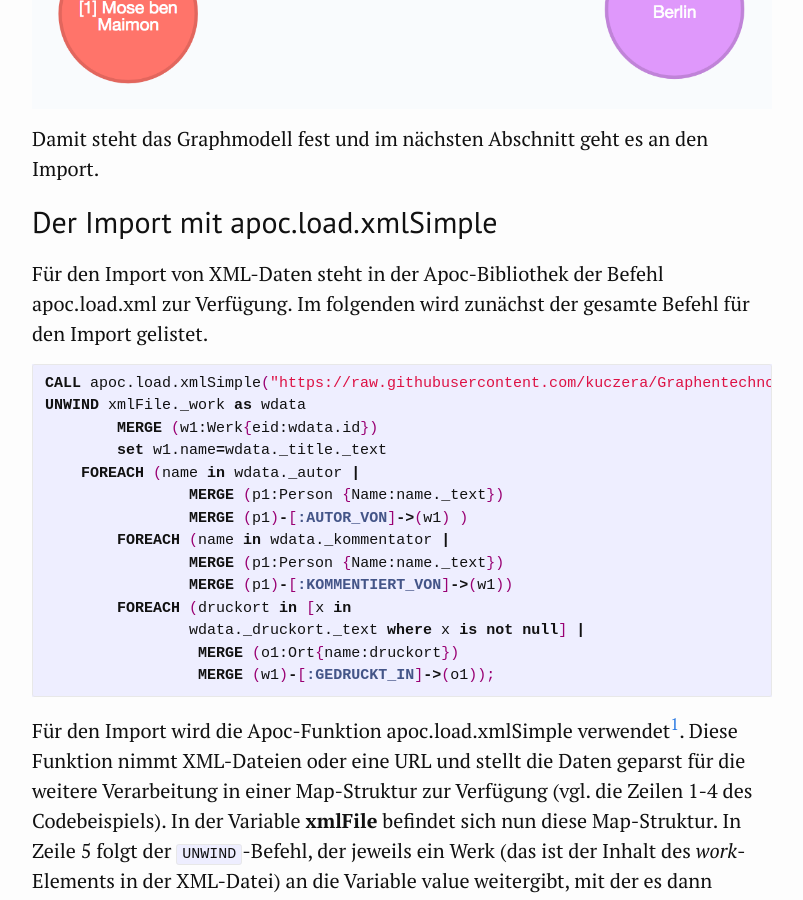
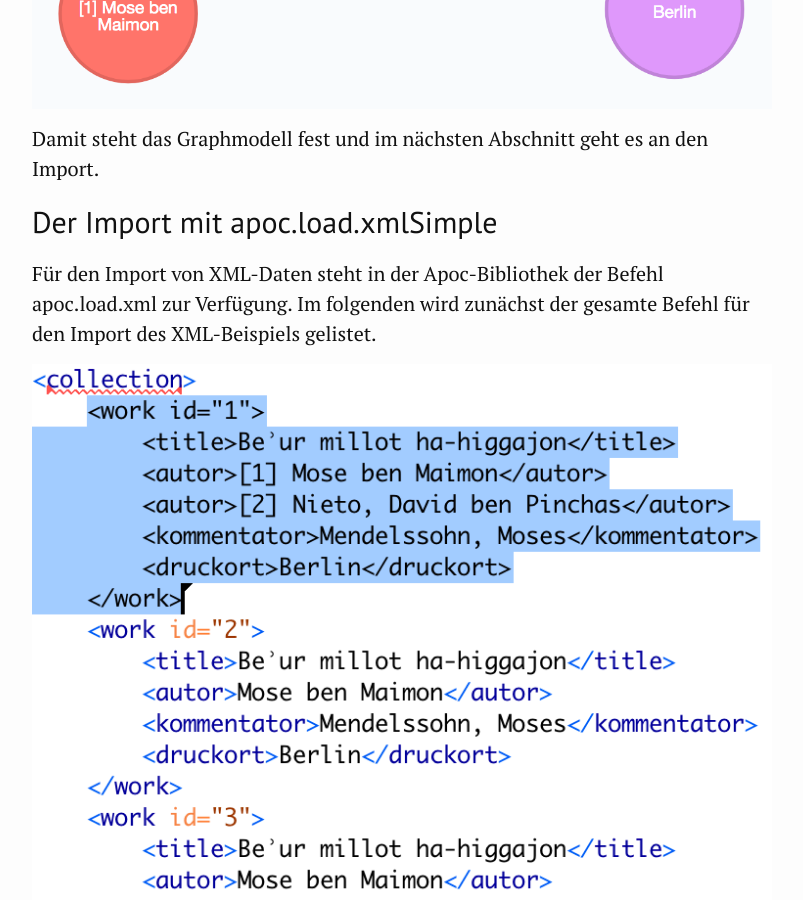
Before and after one commit to kuczera/Graphentechnologien, a Jekyll site: the page built from docs/25_xml2neo4j-kollatz.md, in a window 1280 px wide and 900 px high, scrolled down 4496 px. Shown: the whole window, without its empty margins (238-1041 px from the left). Built offline with Jekyll 4.4.1, drawn with Linux system fonts in a browser that asks for light colours.

Commit message:
XML-Beispiel nochmal ergänzt

```diff
--- a/docs/25_xml2neo4j-kollatz.md
+++ b/docs/25_xml2neo4j-kollatz.md
@@ -61,8 +61,9 @@ Damit steht das Graphmodell fest und im nächsten Abschnitt geht es an den Impor
 
 ## Der Import mit apoc.load.xmlSimple
 
-Für den Import von XML-Daten steht in der Apoc-Bibliothek der Befehl apoc.load.xml zur Verfügung. Im folgenden wird zunächst der gesamte Befehl für den Import gelistet.
+Für den Import von XML-Daten steht in der Apoc-Bibliothek der Befehl apoc.load.xml zur Verfügung. Im folgenden wird zunächst der gesamte Befehl für den Import des XML-Beispiels gelistet.
 
+![Auszug aus dem XML-Beispiel (Quelle: Kuczera)](./Bilder/kollatz-xml-Beispiel.png)
 
 ~~~cypher
 CALL apoc.load.xmlSimple("https://raw.githubusercontent.com/kuczera/Graphentechnologien/master/docs/data/kollatz.xml") yield value as xmlFile
```
